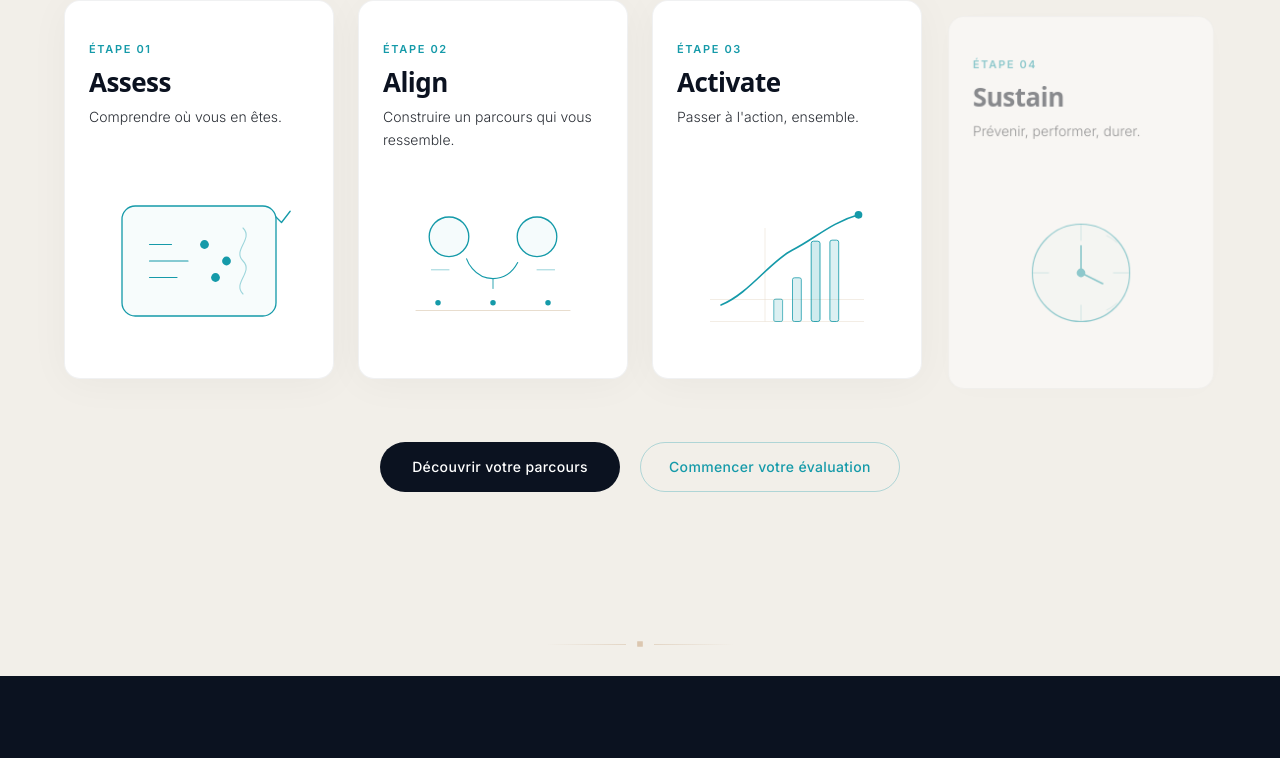
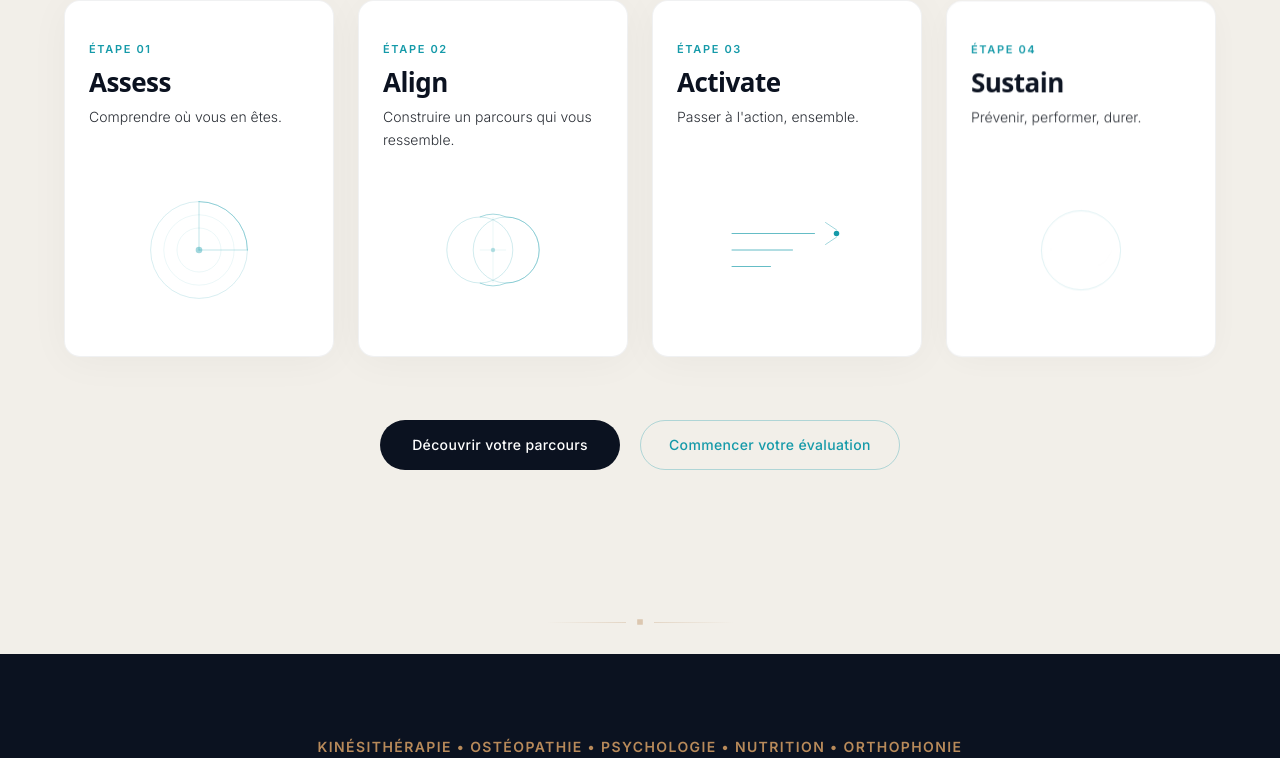
Before and after one commit to Badr-ma/wenaya, a Next.js app: page / in a window 1280 px wide. Shown: the part 1214-1972 px from the top of the page. Built offline with nearby package versions, Linux system fonts and the light colour scheme; a web font is replaced by a local one.

Commit message:
Premium abstract SVGs for Method Wenaya (radar scan, Venn, progression, wave)

```diff
--- a/src/components/HowItWorks.tsx
+++ b/src/components/HowItWorks.tsx
@@ -12,16 +12,14 @@ const steps = [
     title: "Assess",
     subtitle: "Comprendre où vous en êtes.",
     icon: (
-      <svg viewBox="0 0 200 140" className="w-full h-auto" fill="none">
-        <rect x="30" y="20" width="140" height="100" rx="12" stroke="#159AA9" strokeWidth="1.2" fill="rgba(21,154,169,0.03)" />
-        <path data-gsap="vial-line" d="M55 55L75 55" stroke="#159AA9" strokeWidth="1" strokeLinecap="round" />
-        <path data-gsap="vial-line" d="M55 70L90 70" stroke="#159AA9" strokeWidth="1" strokeLinecap="round" />
-        <path data-gsap="vial-line" d="M55 85L80 85" stroke="#159AA9" strokeWidth="1" strokeLinecap="round" />
-        <circle data-gsap="dot-1" cx="105" cy="55" r="4" fill="#159AA9" />
-        <circle data-gsap="dot-2" cx="125" cy="70" r="4" fill="#159AA9" />
-        <circle data-gsap="dot-3" cx="115" cy="85" r="4" fill="#159AA9" />
-        <path data-gsap="dna" d="M140 40 C150 50, 130 60, 140 70 C150 80, 130 90, 140 100" stroke="#159AA9" strokeWidth="1" strokeLinecap="round" opacity="0.4" />
-        <path data-gsap="check" d="M170 30 L175 35 L185 22" stroke="#159AA9" strokeWidth="1.2" strokeLinecap="round" strokeLinejoin="round" />
+      <svg viewBox="0 0 200 120" className="w-full h-auto" fill="none">
+        <circle cx="100" cy="60" r="44" stroke="#159AA9" strokeWidth="0.6" opacity="0.25" />
+        <circle cx="100" cy="60" r="32" stroke="#159AA9" strokeWidth="0.5" opacity="0.15" />
+        <circle cx="100" cy="60" r="20" stroke="#159AA9" strokeWidth="0.5" opacity="0.15" />
+        <circle cx="100" cy="60" r="3" fill="#159AA9" opacity="0.4" />
+        <path data-gsap="assess-sweep" d="M100 16 A44 44 0 0 1 144 60" stroke="#159AA9" strokeWidth="0.7" strokeLinecap="round" opacity="0.5" />
+        <line data-gsap="assess-line" x1="100" y1="60" x2="100" y2="16" stroke="#159AA9" strokeWidth="0.6" strokeLinecap="round" opacity="0.4" />
+        <line data-gsap="assess-line" x1="100" y1="60" x2="144" y2="60" stroke="#159AA9" strokeWidth="0.6" strokeLinecap="round" opacity="0.4" />
       </svg>
     ),
   },
@@ -30,17 +28,13 @@ const steps = [
     title: "Align",
     subtitle: "Construire un parcours qui vous ressemble.",
     icon: (
-      <svg viewBox="0 0 200 140" className="w-full h-auto" fill="none">
-        <circle data-gsap="left-person" cx="60" cy="48" r="18" stroke="#159AA9" strokeWidth="1.2" fill="rgba(21,154,169,0.04)" />
-        <circle data-gsap="right-person" cx="140" cy="48" r="18" stroke="#159AA9" strokeWidth="1.2" fill="rgba(21,154,169,0.04)" />
-        <path data-gsap="connect-line" d="M76 68C76 68 82 86 100 86C118 86 124 68 124 68" stroke="#159AA9" strokeWidth="1" strokeLinecap="round" />
-        <path data-gsap="signal-l" d="M44 78L60 78" stroke="#159AA9" strokeWidth="0.8" strokeLinecap="round" opacity="0.5" />
-        <path data-gsap="signal-r" d="M140 78L156 78" stroke="#159AA9" strokeWidth="0.8" strokeLinecap="round" opacity="0.5" />
-        <path data-gsap="base-line" d="M30 115L170 115" stroke="#E8DDCE" strokeWidth="1" strokeLinecap="round" />
-        <circle data-gsap="dot-1" cx="50" cy="108" r="2.5" fill="#159AA9" />
-        <circle data-gsap="dot-2" cx="100" cy="108" r="2.5" fill="#159AA9" />
-        <circle data-gsap="dot-3" cx="150" cy="108" r="2.5" fill="#159AA9" />
-        <path data-gsap="steth" d="M100 86 L100 95" stroke="#159AA9" strokeWidth="0.8" strokeLinecap="round" />
+      <svg viewBox="0 0 200 120" className="w-full h-auto" fill="none">
+        <circle data-gsap="align-left" cx="88" cy="60" r="30" stroke="#159AA9" strokeWidth="0.6" opacity="0.3" />
+        <circle data-gsap="align-right" cx="112" cy="60" r="30" stroke="#159AA9" strokeWidth="0.6" opacity="0.3" />
+        <path data-gsap="align-overlap" d="M88 30 A30 30 0 0 1 112 30 A30 30 0 0 1 112 90 A30 30 0 0 1 88 90" stroke="#159AA9" strokeWidth="0.7" opacity="0" />
+        <line data-gsap="align-center-h" x1="88" y1="60" x2="112" y2="60" stroke="#159AA9" strokeWidth="0.5" opacity="0.15" />
+        <line data-gsap="align-center-v" x1="100" y1="30" x2="100" y2="90" stroke="#159AA9" strokeWidth="0.5" opacity="0.15" />
+        <circle cx="100" cy="60" r="2" fill="#159AA9" opacity="0.3" />
       </svg>
     ),
   },
@@ -49,16 +43,13 @@ const steps = [
     title: "Activate",
     subtitle: "Passer à l'action, ensemble.",
     icon: (
-      <svg viewBox="0 0 200 140" className="w-full h-auto" fill="none">
-        <path data-gsap="grid-h" d="M30 125L170 125" stroke="#E8DDCE" strokeWidth="0.8" />
-        <path data-gsap="grid-h" d="M30 105L170 105" stroke="#E8DDCE" strokeWidth="0.8" />
-        <path data-gsap="grid-v" d="M80 40L80 125" stroke="#E8DDCE" strokeWidth="0.8" />
-        <path data-gsap="trend" d="M40 110 C65 100, 85 70, 105 60 C125 50, 140 35, 165 28" stroke="#159AA9" strokeWidth="1.5" strokeLinecap="round" strokeLinejoin="round" />
-        <circle data-gsap="dot-trend" cx="165" cy="28" r="3.5" fill="#159AA9" />
-        <rect data-gsap="bar-1" x="88" y="88" width="8" height="37" rx="2" fill="rgba(21,154,169,0.15)" stroke="#159AA9" strokeWidth="0.8" style={{ transformOrigin: "bottom" }} />
-        <rect data-gsap="bar-2" x="105" y="72" width="8" height="53" rx="2" fill="rgba(21,154,169,0.15)" stroke="#159AA9" strokeWidth="0.8" style={{ transformOrigin: "bottom" }} />
-        <rect data-gsap="bar-3" x="122" y="52" width="8" height="73" rx="2" fill="rgba(21,154,169,0.2)" stroke="#159AA9" strokeWidth="0.8" style={{ transformOrigin: "bottom" }} />
-        <rect data-gsap="bar-4" x="139" y="38" width="8" height="87" rx="2" fill="rgba(21,154,169,0.15)" stroke="#159AA9" strokeWidth="0.8" style={{ transformOrigin: "bottom" }} />
+      <svg viewBox="0 0 200 120" className="w-full h-auto" fill="none">
+        <line data-gsap="act-line-1" x1="50" y1="75" x2="85" y2="75" stroke="#159AA9" strokeWidth="0.6" strokeLinecap="round" />
+        <line data-gsap="act-line-2" x1="50" y1="60" x2="105" y2="60" stroke="#159AA9" strokeWidth="0.6" strokeLinecap="round" />
+        <line data-gsap="act-line-3" x1="50" y1="45" x2="125" y2="45" stroke="#159AA9" strokeWidth="0.6" strokeLinecap="round" />
+        <circle data-gsap="act-dot" cx="145" cy="45" r="2.5" fill="#159AA9" opacity="0" />
+        <line data-gsap="act-arrow" x1="135" y1="35" x2="150" y2="45" stroke="#159AA9" strokeWidth="0.6" strokeLinecap="round" strokeLinejoin="round" opacity="0" />
+        <line data-gsap="act-arrow" x1="135" y1="55" x2="150" y2="45" stroke="#159AA9" strokeWidth="0.6" strokeLinecap="round" strokeLinejoin="round" opacity="0" />
       </svg>
     ),
   },
@@ -67,16 +58,11 @@ const steps = [
     title: "Sustain",
     subtitle: "Prévenir, performer, durer.",
     icon: (
-      <svg viewBox="0 0 200 140" className="w-full h-auto" fill="none">
-        <circle cx="100" cy="70" r="45" stroke="#159AA9" strokeWidth="1" fill="rgba(21,154,169,0.03)" />
-        <path d="M100 45 L100 70 L120 80" stroke="#159AA9" strokeWidth="1.5" strokeLinecap="round" strokeLinejoin="round" />
-        <circle cx="100" cy="70" r="4" fill="#159AA9" />
-        <path d="M55 70 L70 70" stroke="#159AA9" strokeWidth="0.8" strokeLinecap="round" opacity="0.4" />
-        <path d="M130 70 L145 70" stroke="#159AA9" strokeWidth="0.8" strokeLinecap="round" opacity="0.4" />
-        <path d="M100 25 L100 40" stroke="#159AA9" strokeWidth="0.8" strokeLinecap="round" opacity="0.4" />
-        <path d="M100 100 L100 115" stroke="#159AA9" strokeWidth="0.8" strokeLinecap="round" opacity="0.4" />
-        <path data-gsap="arc" d="M67 42 C82 27, 118 27, 133 42" stroke="#159AA9" strokeWidth="0.8" strokeLinecap="round" fill="none" opacity="0.3" />
-        <path data-gsap="arc" d="M67 98 C82 113, 118 113, 133 98" stroke="#159AA9" strokeWidth="0.8" strokeLinecap="round" fill="none" opacity="0.3" />
+      <svg viewBox="0 0 200 120" className="w-full h-auto" fill="none">
+        <circle cx="100" cy="60" r="36" stroke="#159AA9" strokeWidth="0.6" opacity="0.2" />
+        <path data-gsap="sustain-wave" d="M72 60 C80 42, 90 42, 100 60 C110 78, 120 78, 128 60" stroke="#159AA9" strokeWidth="0.7" strokeLinecap="round" opacity="0" />
+        <path data-gsap="sustain-wave-2" d="M72 60 C80 52, 90 52, 100 60 C110 68, 120 68, 128 60" stroke="#159AA9" strokeWidth="0.5" strokeLinecap="round" opacity="0" />
+        <circle data-gsap="sustain-dot" cx="100" cy="36" r="2" fill="#159AA9" opacity="0" />
       </svg>
     ),
   },
@@ -106,27 +92,22 @@ export default function HowItWorks() {
       gsap.set(headingRef.current, { opacity: 0, y: 16 });
       gsap.set(subheadingRef.current, { opacity: 0, y: 12 });
 
-      gsap.set('[data-gsap="vial-line"]', { scaleX: 0, transformOrigin: "left" });
-      gsap.set('[data-gsap="dna"]', { strokeDasharray: 100, strokeDashoffset: 100 });
-      gsap.set('[data-gsap="check"]', { strokeDasharray: 20, strokeDashoffset: 20 });
-      gsap.set('[data-gsap="dot-1"],[data-gsap="dot-2"],[data-gsap="dot-3"]', { scale: 0, transformOrigin: "center" });
+      gsap.set('[data-gsap="assess-sweep"]', { strokeDasharray: 88, strokeDashoffset: 88 });
+      gsap.set('[data-gsap="assess-line"]', { scaleY: 0, transformOrigin: "bottom" });
 
-      gsap.set('[data-gsap="left-person"]', { x: -4, opacity: 0.5 });
-      gsap.set('[data-gsap="right-person"]', { x: 4, opacity: 0.5 });
-      gsap.set('[data-gsap="connect-line"]', { strokeDasharray: 60, strokeDashoffset: 60, opacity: 0.4 });
-      gsap.set('[data-gsap="signal-l"],[data-gsap="signal-r"]', { strokeDasharray: 16, strokeDashoffset: 16 });
-      gsap.set('[data-gsap="base-line"]', { strokeDasharray: 140, strokeDashoffset: 140 });
-      gsap.set('[data-gsap="steth"]', { scaleY: 0, transformOrigin: "top" });
+      gsap.set('[data-gsap="align-left"]', { x: -4, opacity: 0.2 });
+      gsap.set('[data-gsap="align-right"]', { x: 4, opacity: 0.2 });
+      gsap.set('[data-gsap="align-overlap"]', { opacity: 0 });
 
-      gsap.set('[data-gsap="bar-1"]', { scaleY: 0.15, transformOrigin: "bottom" });
-      gsap.set('[data-gsap="bar-2"]', { scaleY: 0.1, transformOrigin: "bottom" });
-      gsap.set('[data-gsap="bar-3"]', { scaleY: 0.25, transformOrigin: "bottom" });
-      gsap.set('[data-gsap="bar-4"]', { scaleY: 0.08, transformOrigin: "bottom" });
-      gsap.set('[data-gsap="trend"]', { strokeDasharray: 180, strokeDashoffset: 180 });
-      gsap.set('[data-gsap="dot-trend"]', { scale: 0, transformOrigin: "center", opacity: 0 });
-      gsap.set('[data-gsap="grid-h"],[data-gsap="grid-v"]', { opacity: 0 });
+      gsap.set('[data-gsap="act-line-1"]', { scaleX: 0, transformOrigin: "left" });
+      gsap.set('[data-gsap="act-line-2"]', { scaleX: 0, transformOrigin: "left" });
+      gsap.set('[data-gsap="act-line-3"]', { scaleX: 0, transformOrigin: "left" });
+      gsap.set('[data-gsap="act-dot"]', { opacity: 0, scale: 0 });
+      gsap.set('[data-gsap="act-arrow"]', { opacity: 0, strokeDasharray: 12, strokeDashoffset: 12 });
 
-      gsap.set('[data-gsap="arc"]', { strokeDasharray: 60, strokeDashoffset: 60 });
+      gsap.set('[data-gsap="sustain-wave"]', { opacity: 0, strokeDasharray: 60, strokeDashoffset: 60 });
+      gsap.set('[data-gsap="sustain-wave-2"]', { opacity: 0, strokeDasharray: 60, strokeDashoffset: 60 });
+      gsap.set('[data-gsap="sustain-dot"]', { opacity: 0, scale: 0 });
 
       const q0 = gsap.utils.selector(cards[0]);
       const q1 = gsap.utils.selector(cards[1]);
@@ -147,31 +128,25 @@ export default function HowItWorks() {
         .to(subheadingRef.current, { opacity: 1, y: 0, duration: 0.5 }, "-=0.3")
 
         .to(cards[0], { opacity: 1, y: 0, scale: 1, boxShadow: "0 4px 40px rgba(0,0,0,0.04)", duration: 0.5 }, "-=0.1")
-        .to(q0('[data-gsap="vial-line"]'), { scaleX: 1, stagger: 0.08, duration: 0.35, ease: "power3.out" }, "-=0.25")
-        .to(q0('[data-gsap="dna"]'), { strokeDashoffset: 0, duration: 0.5, ease: "power2.out" }, "-=0.3")
-        .to(q0('[data-gsap="check"]'), { strokeDashoffset: 0, duration: 0.25 }, "-=0.15")
-        .to(q0('[data-gsap="dot-1"],[data-gsap="dot-2"],[data-gsap="dot-3"]'), { scale: 1, stagger: 0.05, duration: 0.25 }, "-=0.2")
+        .to(q0('[data-gsap="assess-sweep"]'), { strokeDashoffset: 0, duration: 0.8, ease: "power2.inOut" }, "-=0.2")
+        .to(q0('[data-gsap="assess-line"]'), { scaleY: 1, stagger: 0.1, duration: 0.3, ease: "power3.out" }, "-=0.5")
 
         .to(cards[1], { opacity: 1, y: 0, scale: 1, boxShadow: "0 4px 40px rgba(0,0,0,0.04)", duration: 0.5 }, "+=0.08")
-        .to(q1('[data-gsap="left-person"]'), { x: 0, opacity: 1, duration: 0.35 }, "-=0.3")
-        .to(q1('[data-gsap="right-person"]'), { x: 0, opacity: 1, duration: 0.35 }, "-=0.3")
-        .to(q1('[data-gsap="connect-line"]'), { strokeDashoffset: 0, opacity: 1, duration: 0.4 }, "-=0.25")
-        .to(q1('[data-gsap="signal-l"],[data-gsap="signal-r"]'), { strokeDashoffset: 0, duration: 0.25 }, "-=0.2")
-        .to(q1('[data-gsap="base-line"]'), { strokeDashoffset: 0, duration: 0.3 }, "-=0.2")
-        .to(q1('[data-gsap="steth"]'), { scaleY: 1, transformOrigin: "top", duration: 0.25 }, "-=0.15")
-        .to(q1('[data-gsap="dot-1"],[data-gsap="dot-2"],[data-gsap="dot-3"]'), { scale: 1, stagger: 0.05, duration: 0.25 }, "-=0.15")
+        .to(q1('[data-gsap="align-left"]'), { x: 0, opacity: 0.3, duration: 0.4 }, "-=0.3")
+        .to(q1('[data-gsap="align-right"]'), { x: 0, opacity: 0.3, duration: 0.4 }, "-=0.3")
+        .to(q1('[data-gsap="align-overlap"]'), { opacity: 0.5, duration: 0.5 }, "-=0.2")
 
         .to(cards[2], { opacity: 1, y: 0, scale: 1, boxShadow: "0 4px 40px rgba(0,0,0,0.04)", duration: 0.5 }, "+=0.08")
-        .to(q2('[data-gsap="grid-h"],[data-gsap="grid-v"]'), { opacity: 0.6, duration: 0.25 }, "-=0.3")
-        .to(q2('[data-gsap="bar-1"]'), { scaleY: 0.55, duration: 0.3 }, "-=0.25")
-        .to(q2('[data-gsap="bar-2"]'), { scaleY: 0.75, duration: 0.3 }, "-=0.25")
-        .to(q2('[data-gsap="bar-3"]'), { scaleY: 1, duration: 0.3 }, "-=0.25")
-        .to(q2('[data-gsap="bar-4"]'), { scaleY: 0.85, duration: 0.3 }, "-=0.25")
-        .to(q2('[data-gsap="trend"]'), { strokeDashoffset: 0, duration: 0.5, ease: "power2.inOut" }, "-=0.35")
-        .to(q2('[data-gsap="dot-trend"]'), { scale: 1, opacity: 1, duration: 0.25 }, "-=0.1")
+        .to(q2('[data-gsap="act-line-1"]'), { scaleX: 1, duration: 0.25 }, "-=0.3")
+        .to(q2('[data-gsap="act-line-2"]'), { scaleX: 1, duration: 0.25 }, "-=0.2")
+        .to(q2('[data-gsap="act-line-3"]'), { scaleX: 1, duration: 0.25 }, "-=0.1")
+        .to(q2('[data-gsap="act-dot"]'), { opacity: 1, scale: 1, duration: 0.2 }, "-=0.05")
+        .to(q2('[data-gsap="act-arrow"]'), { opacity: 0.6, strokeDashoffset: 0, duration: 0.3 }, "-=0.1")
 
         .to(cards[3], { opacity: 1, y: 0, scale: 1, boxShadow: "0 4px 40px rgba(0,0,0,0.04)", duration: 0.5 }, "+=0.08")
-        .to(q3('[data-gsap="arc"]'), { strokeDashoffset: 0, duration: 0.5, ease: "power2.out" }, "-=0.3");
+        .to(q3('[data-gsap="sustain-wave"]'), { opacity: 0.5, strokeDashoffset: 0, duration: 0.7, ease: "power2.inOut" }, "-=0.3")
+        .to(q3('[data-gsap="sustain-wave-2"]'), { opacity: 0.3, strokeDashoffset: 0, duration: 0.7, ease: "power2.inOut" }, "-=0.5")
+        .to(q3('[data-gsap="sustain-dot"]'), { opacity: 1, scale: 1, duration: 0.2 }, "-=0.3");
     }, el);
 
     return () => ctx.revert();
```
